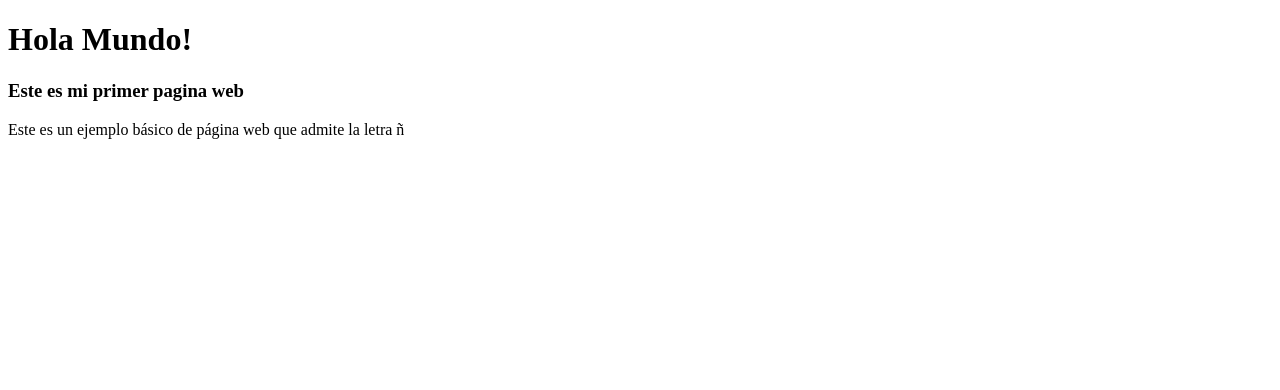
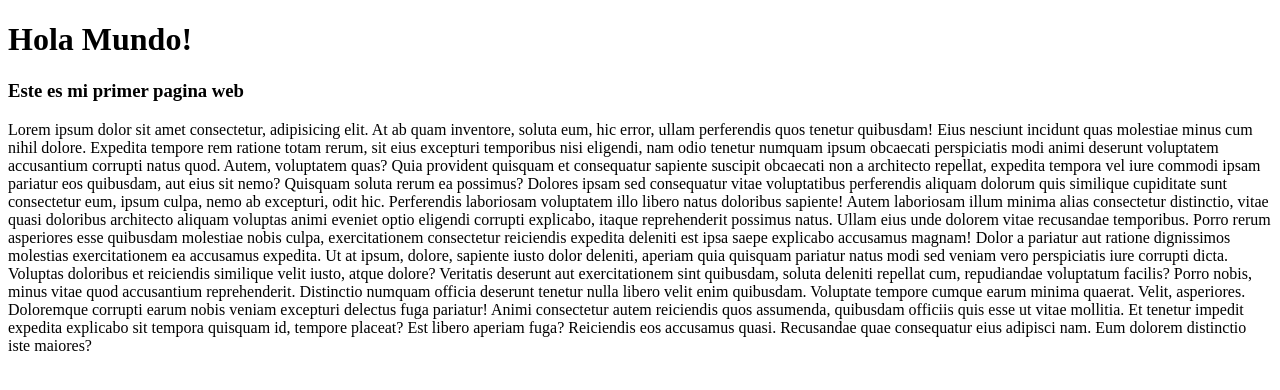
Before and after one commit to Rola1973/clase01, a plain HTML site: page index.html in a window 1280 px wide. Drawn offline with Linux system fonts and the light colour scheme.

Commit message:
1st commit
Se realizaron cambios importantes en la descripción

```diff
--- a/index.html
+++ b/index.html
@@ -23,6 +23,16 @@ de bloque -->
 <body>
     <h1>Hola Mundo!</h1>
     <h3>Este es mi primer pagina web</h3>
-    <p>Este es un ejemplo básico de página web que admite la letra ñ</p>
+    <!-- <p>Este es un ejemplo básico de página web que admite la letra ñ</p> -->
+    <p>Lorem ipsum dolor sit amet consectetur, adipisicing elit. At ab quam inventore, soluta eum, hic error, ullam perferendis quos tenetur quibusdam! Eius nesciunt incidunt quas molestiae minus cum nihil dolore.
+    Expedita tempore rem ratione totam rerum, sit eius excepturi temporibus nisi eligendi, nam odio tenetur numquam ipsum obcaecati perspiciatis modi animi deserunt voluptatem accusantium corrupti natus quod. Autem, voluptatem quas?
+    Quia provident quisquam et consequatur sapiente suscipit obcaecati non a architecto repellat, expedita tempora vel iure commodi ipsam pariatur eos quibusdam, aut eius sit nemo? Quisquam soluta rerum ea possimus?
+    Dolores ipsam sed consequatur vitae voluptatibus perferendis aliquam dolorum quis similique cupiditate sunt consectetur eum, ipsum culpa, nemo ab excepturi, odit hic. Perferendis laboriosam voluptatem illo libero natus doloribus sapiente!
+    Autem laboriosam illum minima alias consectetur distinctio, vitae quasi doloribus architecto aliquam voluptas animi eveniet optio eligendi corrupti explicabo, itaque reprehenderit possimus natus. Ullam eius unde dolorem vitae recusandae temporibus.
+    Porro rerum asperiores esse quibusdam molestiae nobis culpa, exercitationem consectetur reiciendis expedita deleniti est ipsa saepe explicabo accusamus magnam! Dolor a pariatur aut ratione dignissimos molestias exercitationem ea accusamus expedita.
+    Ut at ipsum, dolore, sapiente iusto dolor deleniti, aperiam quia quisquam pariatur natus modi sed veniam vero perspiciatis iure corrupti dicta. Voluptas doloribus et reiciendis similique velit iusto, atque dolore?
+    Veritatis deserunt aut exercitationem sint quibusdam, soluta deleniti repellat cum, repudiandae voluptatum facilis? Porro nobis, minus vitae quod accusantium reprehenderit. Distinctio numquam officia deserunt tenetur nulla libero velit enim quibusdam.
+    Voluptate tempore cumque earum minima quaerat. Velit, asperiores. Doloremque corrupti earum nobis veniam excepturi delectus fuga pariatur! Animi consectetur autem reiciendis quos assumenda, quibusdam officiis quis esse ut vitae mollitia.
+    Et tenetur impedit expedita explicabo sit tempora quisquam id, tempore placeat? Est libero aperiam fuga? Reiciendis eos accusamus quasi. Recusandae quae consequatur eius adipisci nam. Eum dolorem distinctio iste maiores?</p>
 </body>
 </html>
```
